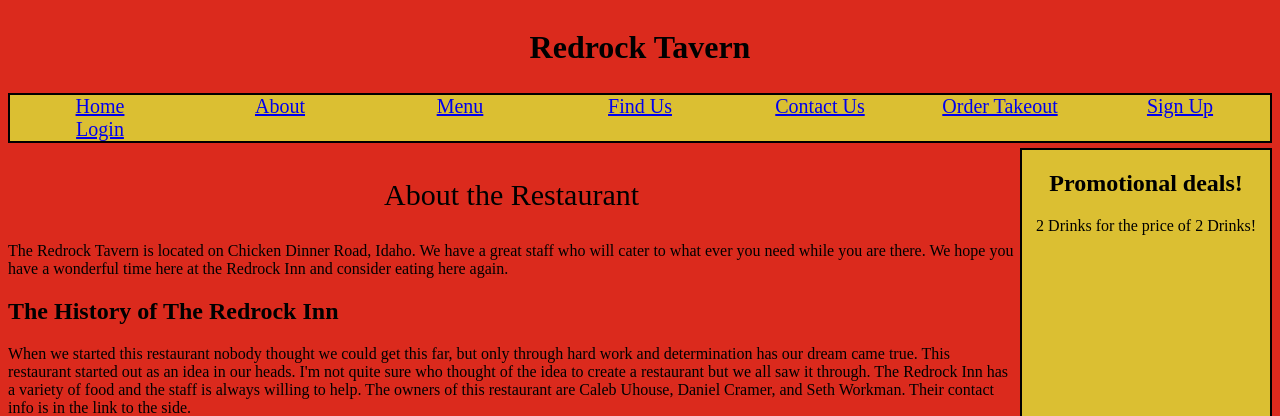
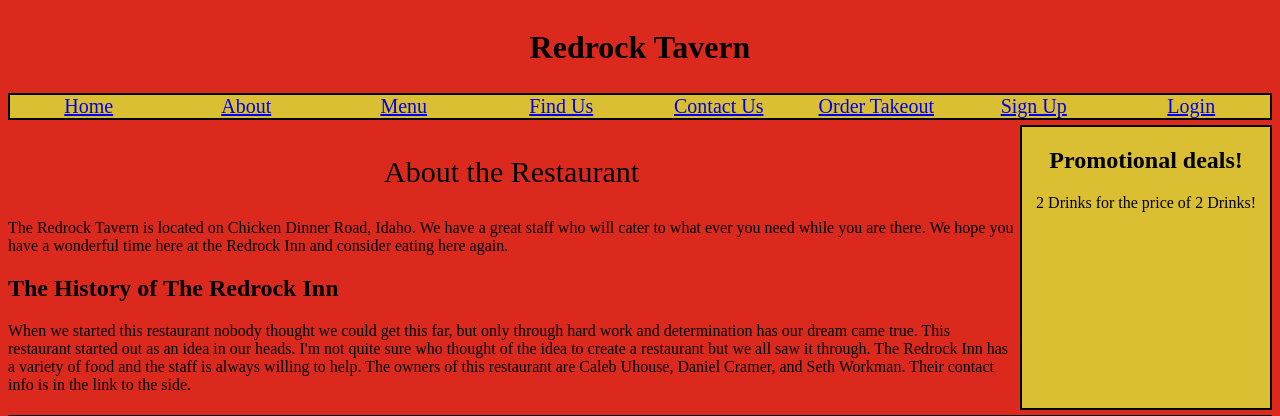
Before and after one commit to CalebUhouse/Web-Design-Group-Project, a PHP site: page /About.php in a window 1280 px wide. Shown: the top 416 px of the page. Run offline with PHP 8.4, Linux system fonts and the light colour scheme.

Commit message:
Update Restaurant.css

```diff
--- a/Restaurant.css
+++ b/Restaurant.css
@@ -29,7 +29,7 @@ nav
 {
     grid-area: nav;
     display: grid;
-    grid-template-columns: 1fr 1fr 1fr 1fr 1fr 1fr 1fr;
+    grid-template-columns: 1fr 1fr 1fr 1fr 1fr 1fr 1fr 1fr;
     background-color: #DBBF32;
     border: 2px solid black;
 
```
